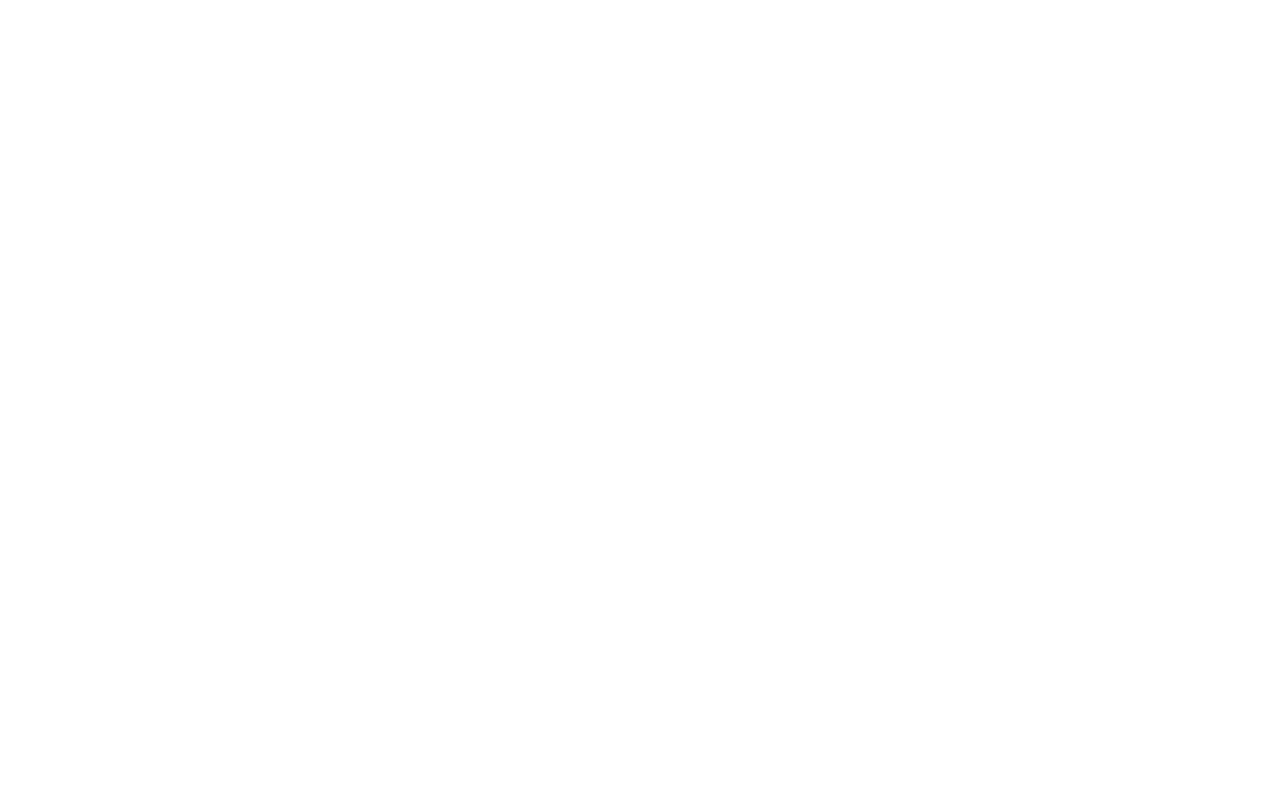
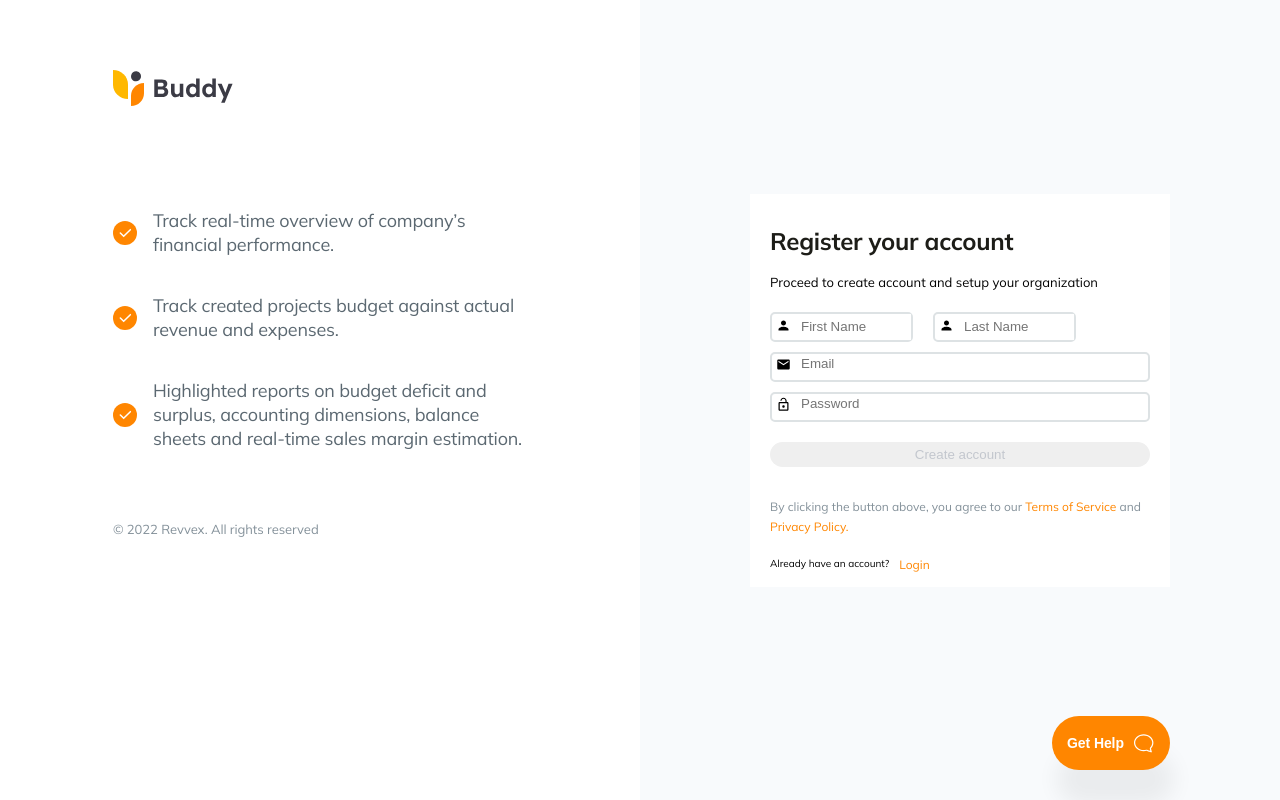
Before and after one commit to The0nis/Buddy, a React (Create React App) app: page /register in a window 1280 px wide. Before the commit this address had no page. Built offline with nearby package versions, Linux system fonts and the light colour scheme.

Commit message:
registration page done

```diff
--- a/src/App.js
+++ b/src/App.js
@@ -4,6 +4,7 @@
 import Dashboard from "./pages/dashboard";
 import Emailverified from "./pages/emailverified";
 import Otp from "./pages/otp";
+import Registeration from "./pages/register";
 
 function App() {
   return (
@@ -11,6 +12,7 @@
       <Routes>
         <Route path="/" element={<Signin />} />
         <Route path="signup" element={<Signup />} />
+        <Route path="register" element={<Registeration />} />
         <Route path="otp" element={<Otp />} />
         <Route path="emailverified" element={<Emailverified />} />
         <Route path="dashboard" element={<Dashboard />} />
--- a/src/components/Register/Register.module.css
+++ b/src/components/Register/Register.module.css
@@ -1,22 +1,10 @@
-body{
-    background-color: #F8FAFC;
-}
-/* To be remove later */
-.wrapper{
-    padding: 40px 40px;
-}
-/* ................ */
-
 
 .wrapper{
     box-sizing: border-box;
     display: flex;
     flex-direction: column;
-    width: calc(45vw - 80px);
     background-color: white;
     padding: 1.5rem 20px;
-    font-family: 'Mulish';
-    font-style: normal;
 }
 
 .header h3{
@@ -25,33 +13,47 @@
     line-height: 24px;
     letter-spacing: -0.011em;
     color: #1D1D18;
+    padding: 2rem 0;
 }
 
 .header p{
     font-weight: 400;
     font-size: 13px;
     line-height: 19px;
+    padding-bottom: 2rem;
+}
+field{
+    width: 100%;
 }
 
 .fielda{
     display: flex;
     flex-direction: row;
-    gap: .5rem;
+    gap: 2rem;
+    flex-wrap: nowrap;
+    position: relative;
+
 
 }
 
+/* .namefield{
+    width: -20px;
+} */
+
 .namefield, .fieldb{
     border: 2px solid #DDE2E4;
-    height: 1.7rem;
+    height: 3rem;
     border-radius: 5px;
     display: flex;
     flex-direction: row-reverse;
     position: relative;
-    padding-left: .8rem;
+    padding-left: .4rem;
 }
 
 .namefield input{
     border: none;
+    width: 12rem;
+    padding-left: 1rem;
 }
 
 .namefield input:focus{
@@ -59,7 +61,8 @@
 }
 
 .icona{
-    margin-top: .3rem;
+    margin-top: .4rem;
+    font-size: 1.5rem;
 }
 
 .fieldb{
@@ -71,6 +74,7 @@
 .fieldb input{
     border: none;
     margin-top: .2rem;
+    padding-left: 1rem;
 }
 
 .fieldb input:focus{
@@ -78,14 +82,14 @@
 }
 
 .icons{
-    margin-top: .2rem;
+    margin-top: .3rem;
+    font-size: 1.5rem;
 }
-
 
 .btn{
     margin-top: 1rem;
     width: 100%;
-    height: 2rem;
+    height: 2.5rem;
     padding: .4rem 0;
     border: none;
     border-color: #ECEDED;
@@ -103,13 +107,14 @@
 }
 
 .terms{
-    margin-top: 2rem;
+    margin-top: 3rem;
 }
 
 .terms p{
     color: #84919A;
     font-weight: 400;
-    line-height: 1.5rem;
+    line-height: 2rem;
+    font-size: 1.2rem;
 }
 
 .changetxt{
@@ -117,13 +122,25 @@
     cursor: pointer;
 }
 
+.pointer{
+    font-size: 1.2rem;
+}
+
+
+
 
 .footer{
     display: flex;
     gap: 1rem;
+    margin-top: 2rem;
 }
 
 a{
     color: #FF8600;
     text-decoration: none;
+    transition: all .3s ease-in-out;
 }
+
+a:hover{
+    font-weight: 700;
+}
--- /dev/null
+++ b/src/pages/register.js
@@ -0,0 +1,16 @@
+import React from "react";
+import Register from "../components/Register/Index";
+import PageWrap from "../components/PageWrap/Index";
+
+
+const Registeration = () => {
+  return (
+    <PageWrap>
+      <div>
+        <Register />
+      </div>
+    </PageWrap>
+  )
+}
+
+export default Registeration
```
